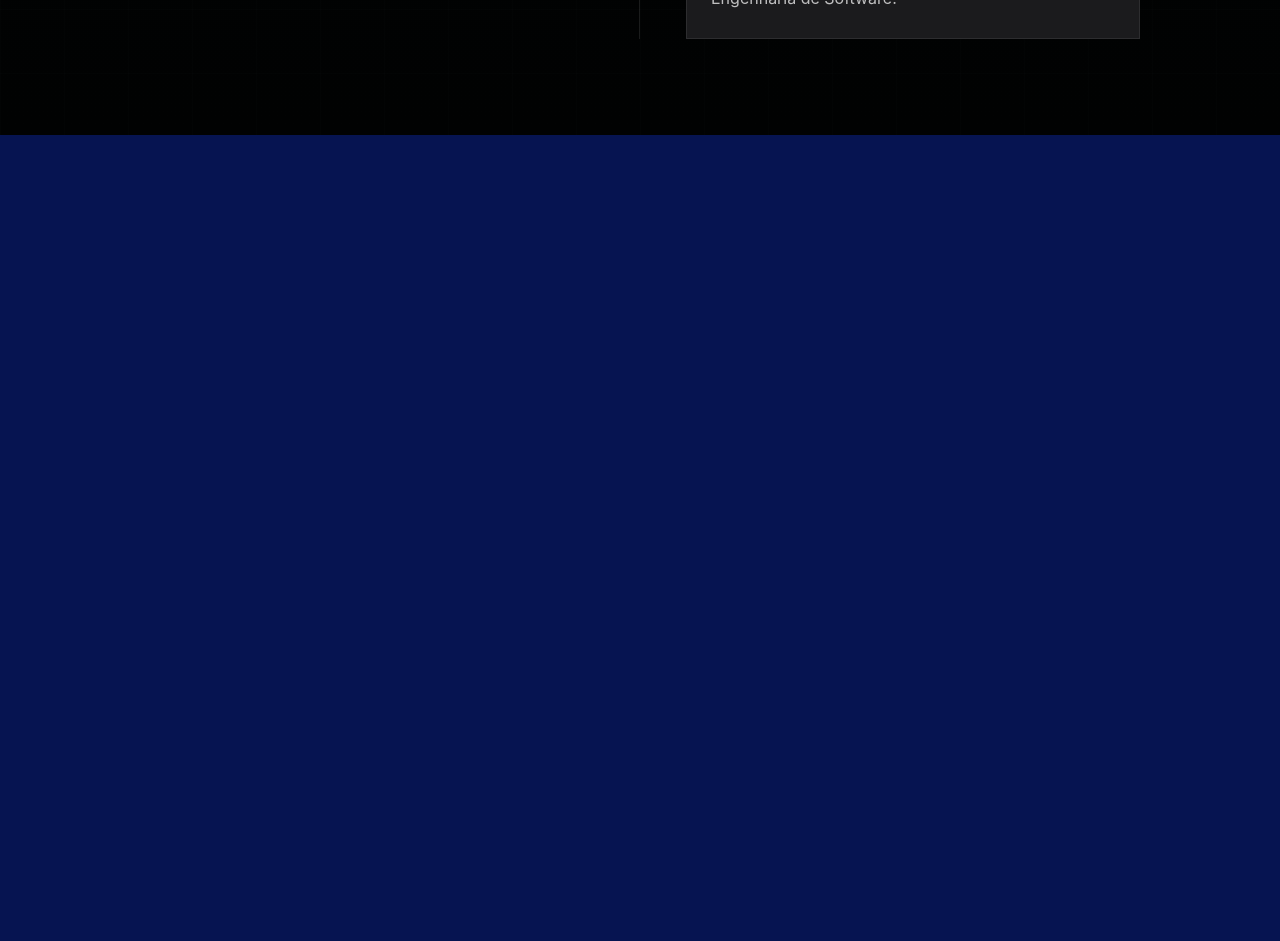
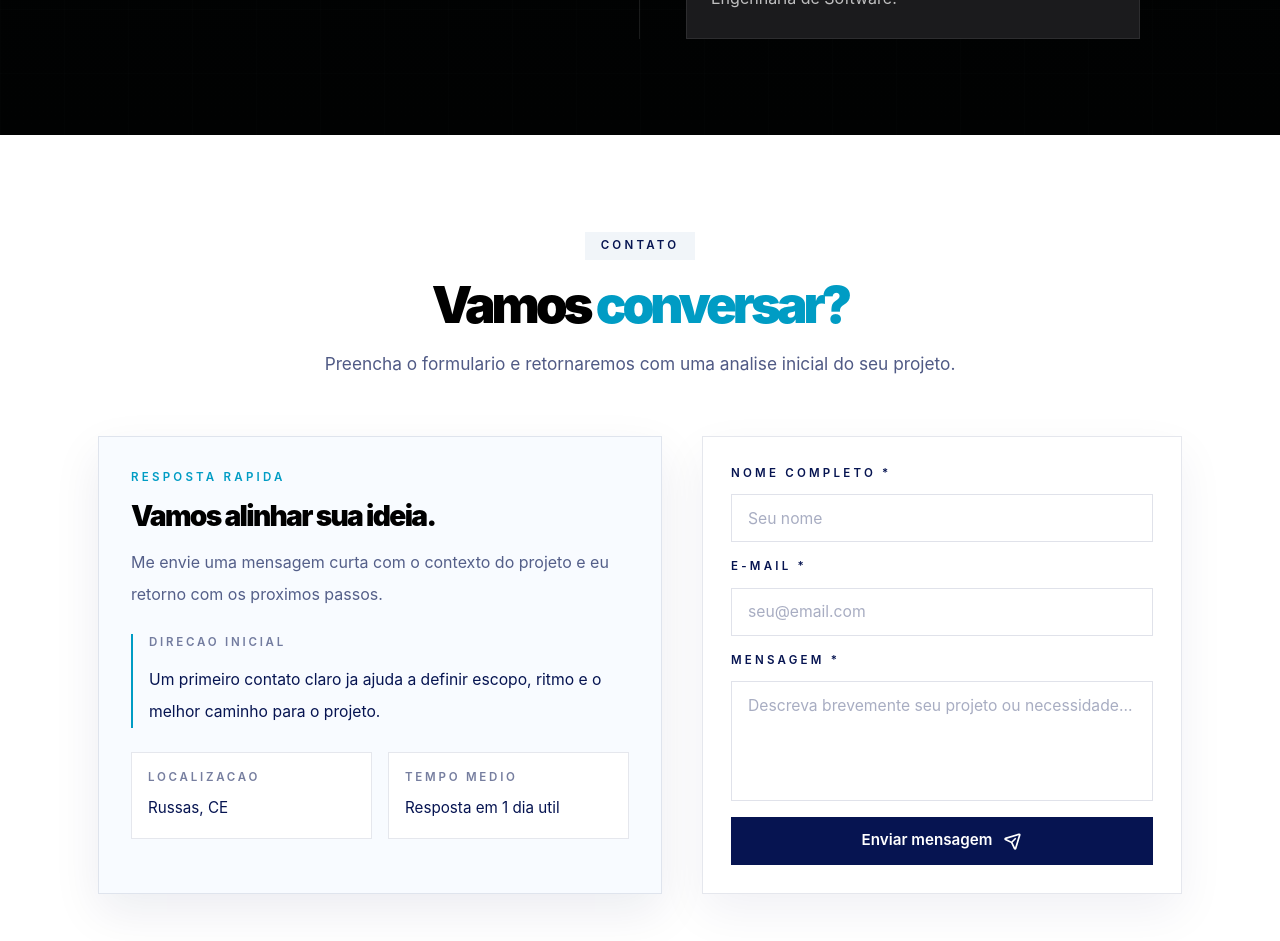
Before and after one commit to KauanProg/Kauan-Deyvid-Portfolio, a React (Vite) app: page / in a window 1280 px wide. Shown: the part 9420-10361 px from the top of the page. Before the commit the page ends 9555 px from the top, so only its background shows below. Built offline with nearby package versions, Linux system fonts and the light colour scheme.

Commit message:
feat: add ContactSection to App and implement contact form with initial styling

```diff
--- a/src/App.tsx
+++ b/src/App.tsx
@@ -6,6 +6,7 @@ import SoftSkillsSection from './components/sections/soft-skills-section'
 import ExperienceSection from './components/sections/experience-section'
 import TechnologiesSection from './components/sections/technologies-section'
 import TestimonialsSection from './components/sections/testimonials-section'
+import ContactSection from './components/sections/contact-section'
 
 function App() {
   return (
@@ -18,6 +19,7 @@ function App() {
       <ProjectsSection />
       <TestimonialsSection />
       <ExperienceSection />
+      <ContactSection />
     </>
   )
 }
--- /dev/null
+++ b/src/components/sections/contact-section.tsx
@@ -0,0 +1,117 @@
+import { PaperPlaneTilt } from "@phosphor-icons/react"
+
+function ContactSection() {
+  return (
+    <section id="contato" className="bg-white text-[#061451]">
+      <div className="mx-auto w-full max-w-[1180px] px-4 py-16 sm:px-6 lg:px-10 lg:py-24 xl:px-12">
+        <div className="mx-auto max-w-5xl text-center">
+          <p className="inline-flex h-7 items-center bg-[#f1f5f9] px-4 text-[0.72rem] font-semibold uppercase tracking-[0.28em] text-[#061451]">
+            Contato
+          </p>
+          <h2 className="mx-auto mt-5 max-w-4xl text-[clamp(2.4rem,4vw,4.8rem)] font-black leading-[0.94] tracking-[-0.08em] text-black">
+            Vamos <span className="text-[#009CC4]">conversar?</span>
+          </h2>
+          <p className="mx-auto mt-5 max-w-3xl text-[1rem] leading-8 text-[#061451]/70 sm:text-[1.08rem]">
+            Preencha o formulario e retornaremos com uma analise inicial do seu
+            projeto.
+          </p>
+        </div>
+
+        <div className="mt-14 grid gap-10 lg:grid-cols-[minmax(0,1fr)_minmax(420px,480px)] lg:items-stretch">
+          <div className="flex h-full min-h-[420px] flex-col border border-[#061451]/10 bg-[#f8fbff] p-6 shadow-[0_18px_45px_rgba(6,20,81,0.08)] sm:p-8">
+            <div className="flex h-full flex-col gap-6">
+              <div className="max-w-xl">
+                <p className="text-[0.72rem] font-semibold uppercase tracking-[0.28em] text-[#009CC4]">
+                  Resposta rapida
+                </p>
+                <h3 className="mt-4 text-[clamp(1.6rem,2.2vw,2.4rem)] font-black leading-[1] tracking-[-0.06em] text-black">
+                  Vamos alinhar sua ideia.
+                </h3>
+                <p className="mt-4 max-w-lg text-[1rem] leading-8 text-[#061451]/68">
+                  Me envie uma mensagem curta com o contexto do projeto e eu
+                  retorno com os proximos passos.
+                </p>
+              </div>
+
+              <div className="border-l-2 border-[#009CC4] pl-4">
+                <p className="text-[0.72rem] font-semibold uppercase tracking-[0.24em] text-[#061451]/55">
+                  Direcao inicial
+                </p>
+                <p className="mt-3 max-w-lg text-[0.98rem] leading-8 text-[#061451]">
+                  Um primeiro contato claro ja ajuda a definir escopo, ritmo e
+                  o melhor caminho para o projeto.
+                </p>
+              </div>
+
+              <div className="grid gap-4 sm:grid-cols-2">
+                <div className="border border-[#061451]/10 bg-white p-4">
+                  <p className="text-[0.72rem] font-semibold uppercase tracking-[0.24em] text-[#061451]/55">
+                    Localizacao
+                  </p>
+                  <p className="mt-2 text-[0.95rem] leading-7 text-[#061451]">
+                    Russas, CE
+                  </p>
+                </div>
+                <div className="border border-[#061451]/10 bg-white p-4">
+                  <p className="text-[0.72rem] font-semibold uppercase tracking-[0.24em] text-[#061451]/55">
+                    Tempo medio
+                  </p>
+                  <p className="mt-2 text-[0.95rem] leading-7 text-[#061451]">
+                    Resposta em 1 dia util
+                  </p>
+                </div>
+              </div>
+            </div>
+          </div>
+
+          <form className="flex h-full w-full max-w-[480px] justify-self-start border border-[#061451]/10 bg-white p-6 shadow-[0_18px_45px_rgba(6,20,81,0.06)] sm:p-7">
+            <div className="grid h-full w-full gap-4">
+              <label className="grid gap-3">
+                <span className="text-[0.72rem] font-semibold uppercase tracking-[0.28em] text-[#061451]">
+                  Nome completo *
+                </span>
+                <input
+                  type="text"
+                  placeholder="Seu nome"
+                  className="h-12 border border-[#061451]/12 bg-white px-4 text-[0.98rem] text-[#061451] outline-none transition placeholder:text-[#061451]/35 focus:border-[#009CC4]"
+                />
+              </label>
+
+              <label className="grid gap-3">
+                <span className="text-[0.72rem] font-semibold uppercase tracking-[0.28em] text-[#061451]">
+                  E-mail *
+                </span>
+                <input
+                  type="email"
+                  placeholder="seu@email.com"
+                  className="h-12 border border-[#061451]/12 bg-white px-4 text-[0.98rem] text-[#061451] outline-none transition placeholder:text-[#061451]/35 focus:border-[#009CC4]"
+                />
+              </label>
+
+              <label className="grid gap-3">
+                <span className="text-[0.72rem] font-semibold uppercase tracking-[0.28em] text-[#061451]">
+                  Mensagem *
+                </span>
+                <textarea
+                  rows={4}
+                  placeholder="Descreva brevemente seu projeto ou necessidade..."
+                  className="resize-none border border-[#061451]/12 bg-white px-4 py-3 text-[0.98rem] text-[#061451] outline-none transition placeholder:text-[#061451]/35 focus:border-[#009CC4]"
+                />
+              </label>
+
+              <button
+                type="submit"
+                className="mt-auto inline-flex h-12 items-center justify-center gap-3 bg-[#061451] px-6 text-[0.95rem] font-semibold text-white transition hover:bg-[#009CC4]"
+              >
+                Enviar mensagem
+                <PaperPlaneTilt size={18} weight="bold" />
+              </button>
+            </div>
+          </form>
+        </div>
+      </div>
+    </section>
+  )
+}
+
+export default ContactSection
```
